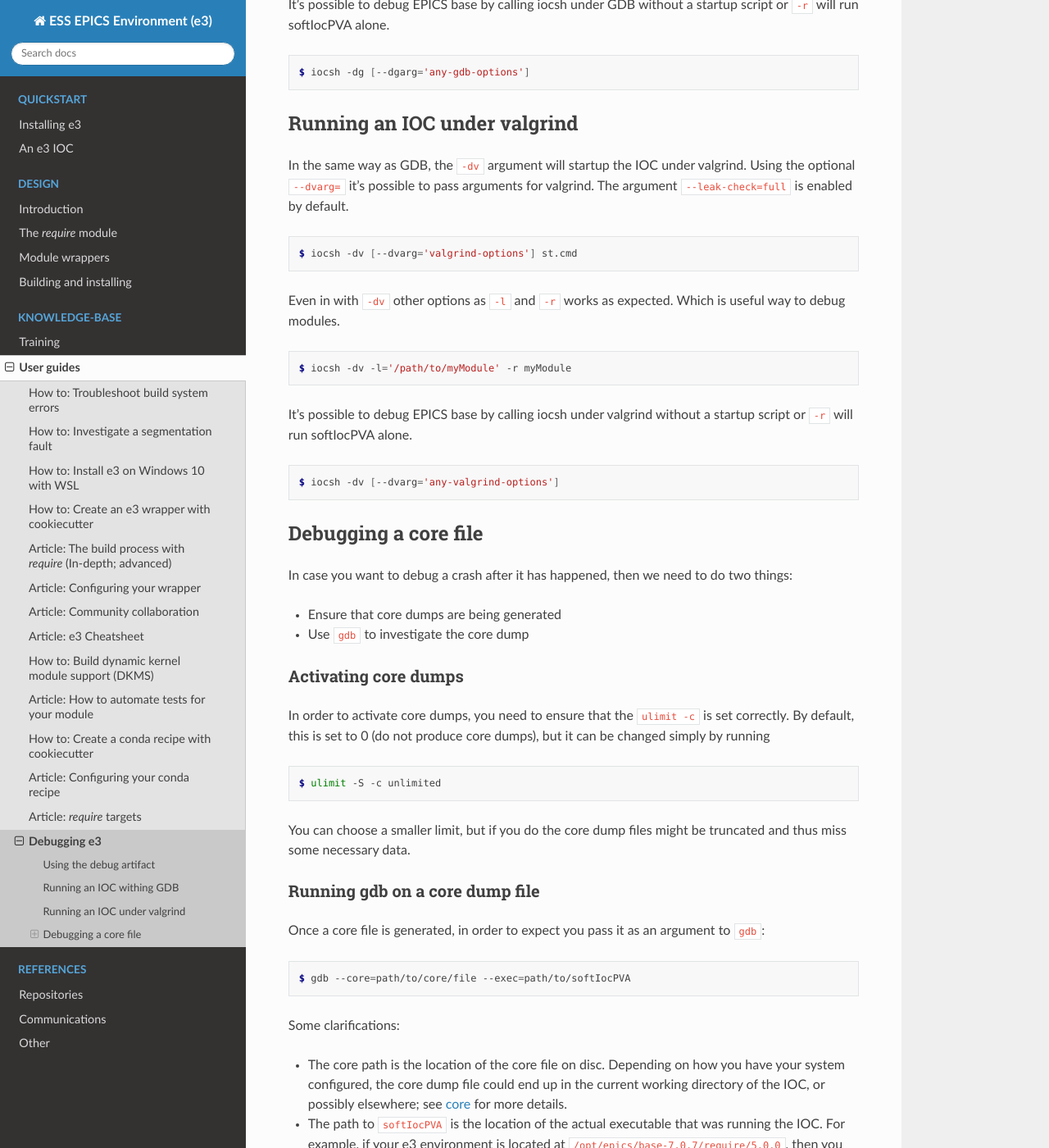
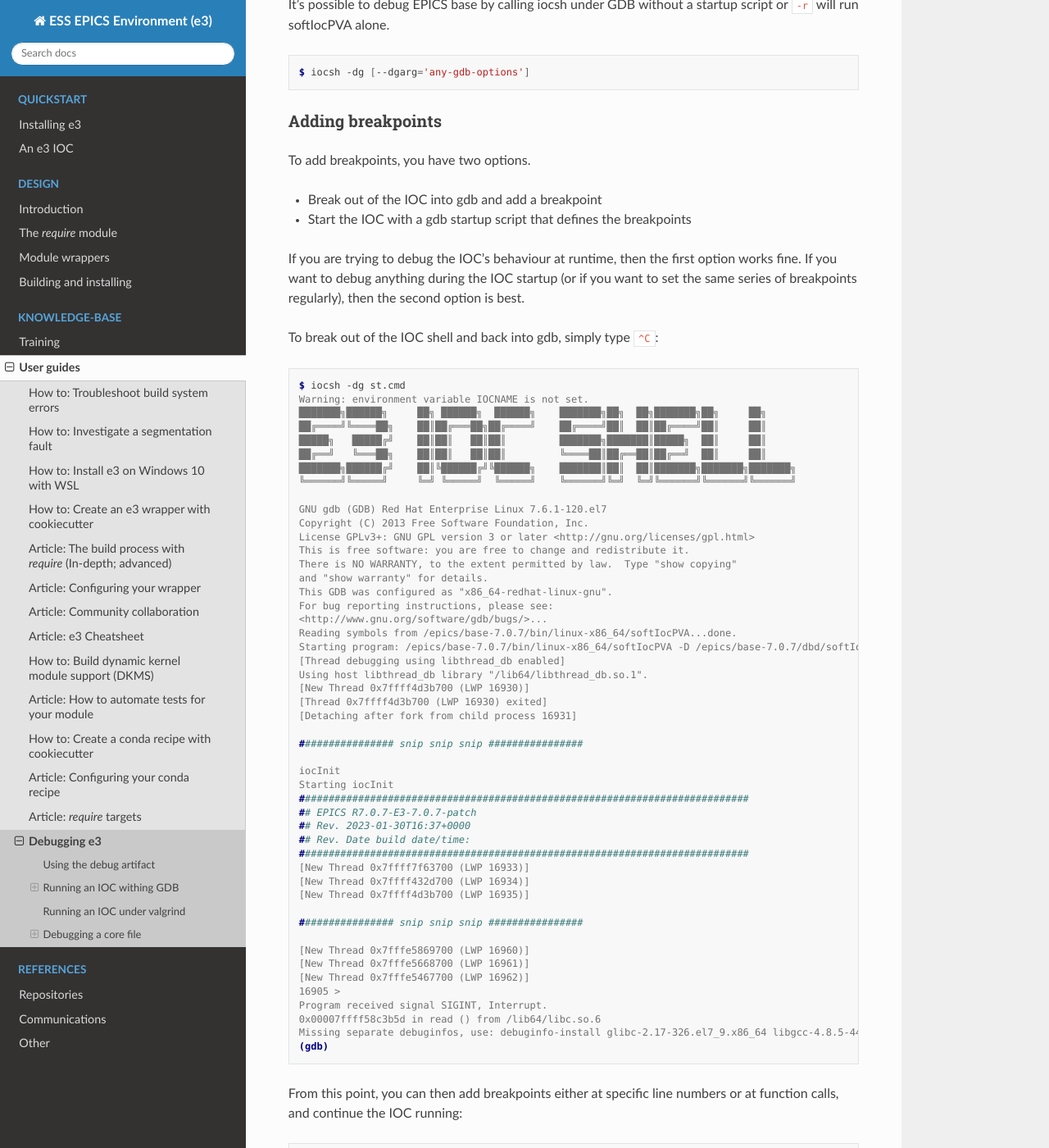
Before and after one commit to ttkorhonen/e3pages, a Sphinx documentation site: the page built from docs/kb/guide/articles/14_debugging_e3.md, in a window 1280 px wide and 1400 px high, scrolled down 984 px. Shown: the whole window at 82% size. Built offline with Sphinx 7.4.7 and the Read the Docs theme 2.0.0, drawn with Linux system fonts in a browser that asks for light colours; some of the changed text lies outside the part shown.

Commit message:
E3-1426: Add generic gdb debugging information

````diff
--- a/docs/kb/guide/articles/14_debugging_e3.md
+++ b/docs/kb/guide/articles/14_debugging_e3.md
@@ -49,6 +49,87 @@ startup script or `-r` will run softIocPVA alone.
 ```console
 $ iocsh -dg [--dgarg='any-gdb-options']
 ```
+
+### Adding breakpoints
+
+To add breakpoints, you have two options.
+* Break out of the IOC into gdb and add a breakpoint
+* Start the IOC with a gdb startup script that defines the breakpoints
+
+If you are trying to debug the IOC's behaviour at runtime, then the first option
+works fine. If you want to debug anything during the IOC startup (or if you want
+to set the same series of breakpoints regularly), then the second option is
+best.
+
+To break out of the IOC shell and back into gdb, simply type `^C`:
+```console
+$ iocsh -dg st.cmd
+Warning: environment variable IOCNAME is not set.
+███████╗██████╗     ██╗ ██████╗  ██████╗    ███████╗██╗  ██╗███████╗██╗     ██╗
+██╔════╝╚════██╗    ██║██╔═══██╗██╔════╝    ██╔════╝██║  ██║██╔════╝██║     ██║
+█████╗   █████╔╝    ██║██║   ██║██║         ███████╗███████║█████╗  ██║     ██║
+██╔══╝   ╚═══██╗    ██║██║   ██║██║         ╚════██║██╔══██║██╔══╝  ██║     ██║
+███████╗██████╔╝    ██║╚██████╔╝╚██████╗    ███████║██║  ██║███████╗███████╗███████╗
+╚══════╝╚═════╝     ╚═╝ ╚═════╝  ╚═════╝    ╚══════╝╚═╝  ╚═╝╚══════╝╚══════╝╚══════╝
+
+GNU gdb (GDB) Red Hat Enterprise Linux 7.6.1-120.el7
+Copyright (C) 2013 Free Software Foundation, Inc.
+License GPLv3+: GNU GPL version 3 or later <http://gnu.org/licenses/gpl.html>
+This is free software: you are free to change and redistribute it.
+There is NO WARRANTY, to the extent permitted by law.  Type "show copying"
+and "show warranty" for details.
+This GDB was configured as "x86_64-redhat-linux-gnu".
+For bug reporting instructions, please see:
+<http://www.gnu.org/software/gdb/bugs/>...
+Reading symbols from /epics/base-7.0.7/bin/linux-x86_64/softIocPVA...done.
+Starting program: /epics/base-7.0.7/bin/linux-x86_64/softIocPVA -D /epics/base-7.0.7/dbd/softIocPVA.dbd /tmp/systemd-private-e3-iocsh-simonrose/tmp.ZKEYHfKzvv_iocsh_5.0.0-PID-16905
+[Thread debugging using libthread_db enabled]
+Using host libthread_db library "/lib64/libthread_db.so.1".
+[New Thread 0x7ffff4d3b700 (LWP 16930)]
+[Thread 0x7ffff4d3b700 (LWP 16930) exited]
+[Detaching after fork from child process 16931]
+
+################ snip snip snip ################
+
+iocInit
+Starting iocInit
+############################################################################
+## EPICS R7.0.7-E3-7.0.7-patch
+## Rev. 2023-01-30T16:37+0000
+## Rev. Date build date/time:
+############################################################################
+[New Thread 0x7ffff7f63700 (LWP 16933)]
+[New Thread 0x7ffff432d700 (LWP 16934)]
+[New Thread 0x7ffff4d3b700 (LWP 16935)]
+
+################ snip snip snip ################
+
+[New Thread 0x7fffe5869700 (LWP 16960)]
+[New Thread 0x7fffe5668700 (LWP 16961)]
+[New Thread 0x7fffe5467700 (LWP 16962)]
+16905 >
+Program received signal SIGINT, Interrupt.
+0x00007ffff58c3b5d in read () from /lib64/libc.so.6
+Missing separate debuginfos, use: debuginfo-install glibc-2.17-326.el7_9.x86_64 libgcc-4.8.5-44.el7.x86_64 libstdc++-4.8.5-44.el7.x86_64 ncurses-libs-5.9-14.20130511.el7_4.x86_64 readline-6.2-11.el7.x86_64
+(gdb)
+```
+From this point, you can then add breakpoints either at specific line numbers
+or at function calls, and continue the IOC running:
+```console
+(gdb) b db_event_enable
+Breakpoint 1 at 0x7ffff68da240: file ../db/dbEvent.c, line 520.
+(gdb) c
+Continuing
+```
+
+These breakpoint (or any other gdb commands) can be added to a script file to be
+loaded at startup, and then run via
+```console
+$ iocsh -dg --dgarg="-x <command_file> --args" st.cmd
+```
+Note that `--args` is supplied by default, but needs to be supplied extra here.
+
+For more information, see [gdb man page](https://man7.org/linux/man-pages/man1/gdb.1.html).
 
 ## Running an IOC under valgrind
 
````
